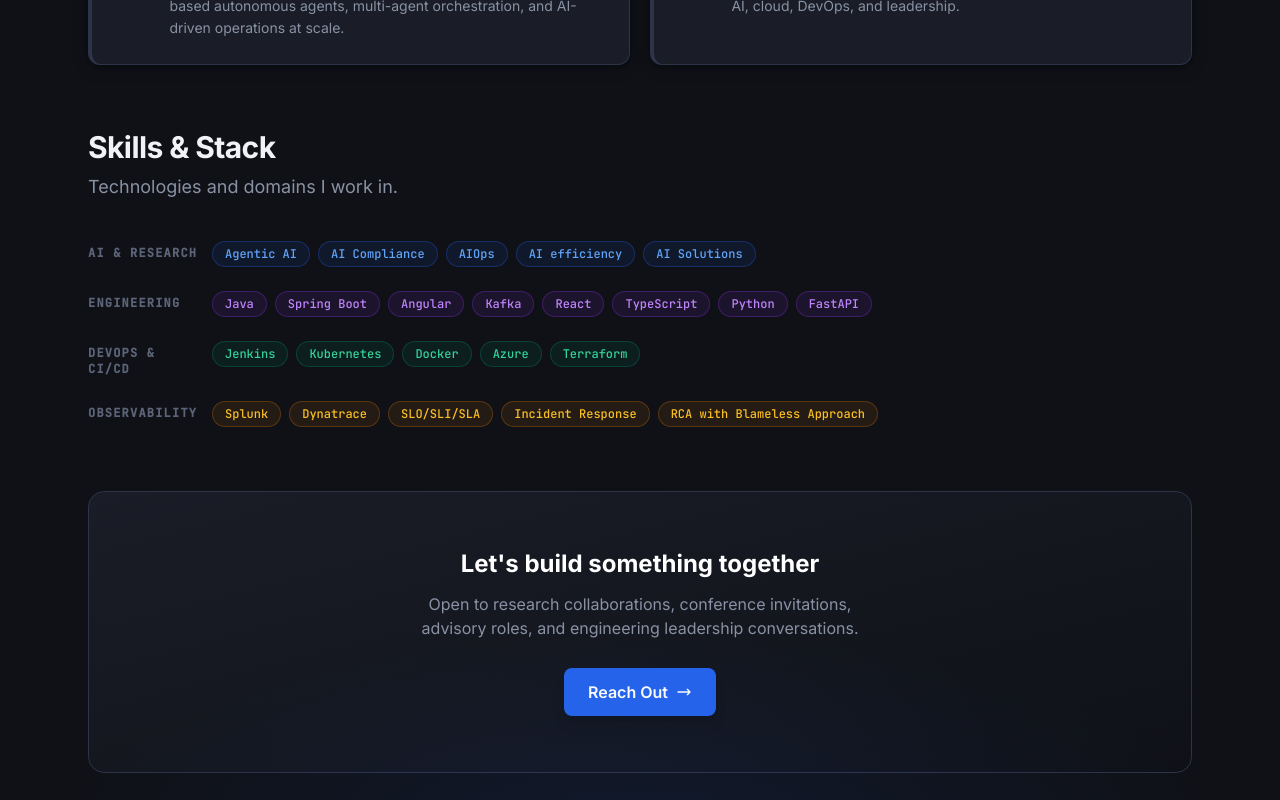
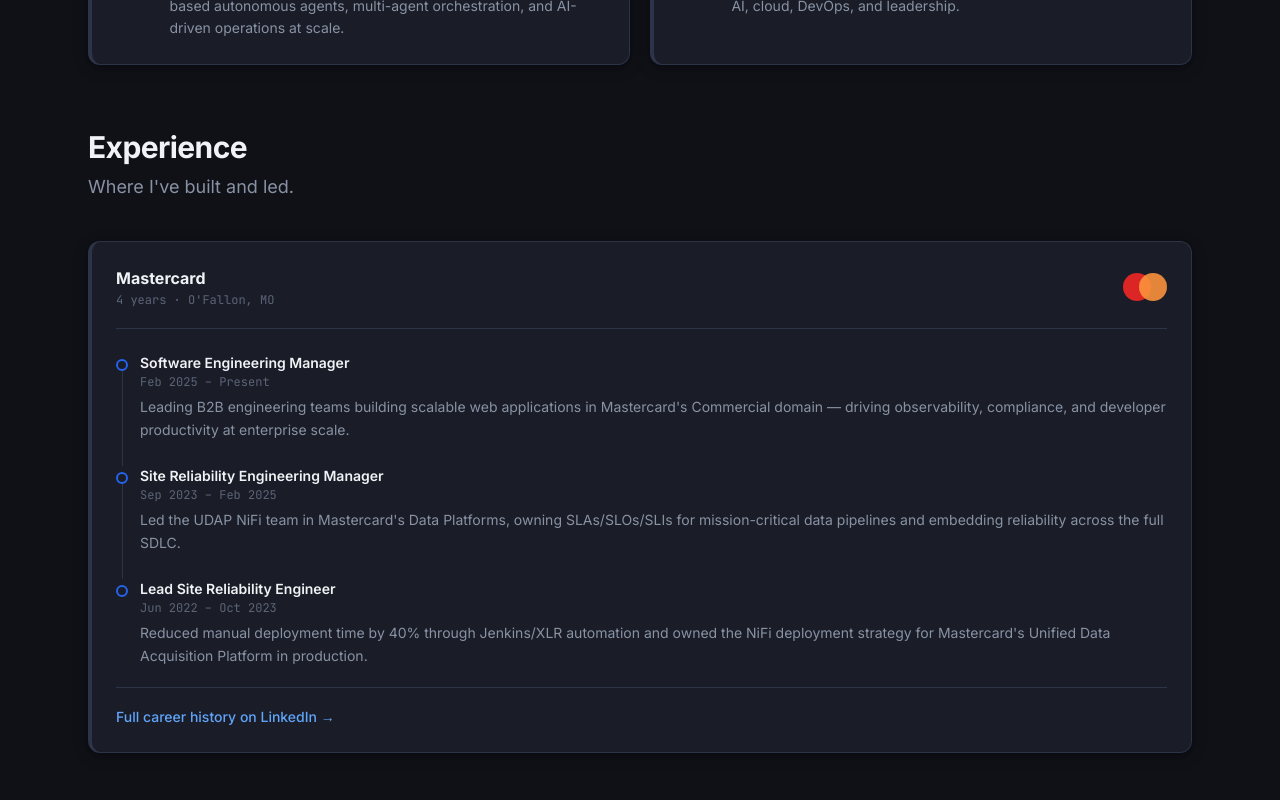
Before and after one commit to sankaranainar-p/my-site, a React (Vite) app: page / in a window 1280 px wide. Shown: the part 1540-2340 px from the top of the page. Built offline with nearby package versions, Linux system fonts and the light colour scheme.

Commit message:
feat: add Experience section to Home page
Vertical timeline card for Mastercard (3 roles, 2022–present) with
Mastercard logo mark, LinkedIn link, and full dark/light mode support.

```diff
--- a/src/pages/Home.jsx
+++ b/src/pages/Home.jsx
@@ -114,6 +114,24 @@
     title: 'MS in Management (GPA 3.8)',
     org: 'University of Illinois Urbana-Champaign (UIUC)',
     desc: '15+ years in the IT industry, backed by certifications from Google, Vanderbilt, Adobe, and UIUC Gies College of Business spanning AI, cloud, DevOps, and leadership.',
+  },
+]
+
+const mcRoles = [
+  {
+    title: 'Software Engineering Manager',
+    dates: 'Feb 2025 – Present',
+    desc: 'Leading B2B engineering teams building scalable web applications in Mastercard\'s Commercial domain — driving observability, compliance, and developer productivity at enterprise scale.',
+  },
+  {
+    title: 'Site Reliability Engineering Manager',
+    dates: 'Sep 2023 – Feb 2025',
+    desc: 'Led the UDAP NiFi team in Mastercard\'s Data Platforms, owning SLAs/SLOs/SLIs for mission-critical data pipelines and embedding reliability across the full SDLC.',
+  },
+  {
+    title: 'Lead Site Reliability Engineer',
+    dates: 'Jun 2022 – Oct 2023',
+    desc: 'Reduced manual deployment time by 40% through Jenkins/XLR automation and owned the NiFi deployment strategy for Mastercard\'s Unified Data Acquisition Platform in production.',
   },
 ]
 
@@ -305,6 +323,66 @@
         </div>
       </SectionWrapper>
 
+      {/* ── Experience ── */}
+      <SectionWrapper className="pt-0">
+        <h2 className="section-heading text-gray-900 dark:text-content-primary">Experience</h2>
+        <p className="section-subheading text-gray-500 dark:text-content-secondary">Where I've built and led.</p>
+
+        <div className="card border-l-4 border-l-brand-600">
+          {/* Mastercard header */}
+          <div className="flex items-center justify-between mb-6 pb-5
+            border-b border-gray-100 dark:border-surface-600">
+            <div>
+              <p className="font-bold text-gray-900 dark:text-content-primary">Mastercard</p>
+              <p className="text-xs text-gray-400 dark:text-content-tertiary font-mono mt-0.5">
+                4 years · O'Fallon, MO
+              </p>
+            </div>
+            {/* Mastercard logo mark */}
+            <div className="flex shrink-0 items-center" aria-hidden="true">
+              <div className="w-7 h-7 rounded-full bg-red-600" />
+              <div className="w-7 h-7 rounded-full bg-orange-400 -ml-3 mix-blend-multiply dark:mix-blend-normal dark:opacity-90" />
+            </div>
+          </div>
+
+          {/* Vertical timeline */}
+          <div className="space-y-0">
+            {mcRoles.map((role, i) => (
+              <div key={role.title} className="relative pl-6 pb-6 last:pb-0">
+                {i < mcRoles.length - 1 && (
+                  <div className="absolute left-[6px] top-3.5 bottom-0 w-px
+                    bg-gray-200 dark:bg-surface-600" />
+                )}
+                <div className="absolute left-0 top-1.5 w-3 h-3 rounded-full
+                  border-2 border-brand-600 bg-white dark:bg-surface-800" />
+                <p className="font-semibold text-sm text-gray-900 dark:text-content-primary leading-snug">
+                  {role.title}
+                </p>
+                <p className="text-xs text-gray-400 dark:text-content-tertiary font-mono mt-0.5 mb-1.5">
+                  {role.dates}
+                </p>
+                <p className="text-sm text-gray-500 dark:text-content-secondary leading-relaxed">
+                  {role.desc}
+                </p>
+              </div>
+            ))}
+          </div>
+
+          {/* LinkedIn link */}
+          <div className="mt-5 pt-4 border-t border-gray-100 dark:border-surface-600">
+            <a
+              href="https://www.linkedin.com/in/sankaranainar-paramasivan"
+              target="_blank"
+              rel="noreferrer"
+              className="text-sm font-medium text-brand-600 dark:text-brand-400
+                hover:text-brand-700 dark:hover:text-brand-300 transition-colors"
+            >
+              Full career history on LinkedIn →
+            </a>
+          </div>
+        </div>
+      </SectionWrapper>
+
       {/* ── Skills & Stack ── */}
       <SectionWrapper className="pt-0">
         <h2 className="section-heading text-gray-900 dark:text-content-primary">Skills & Stack</h2>
```
